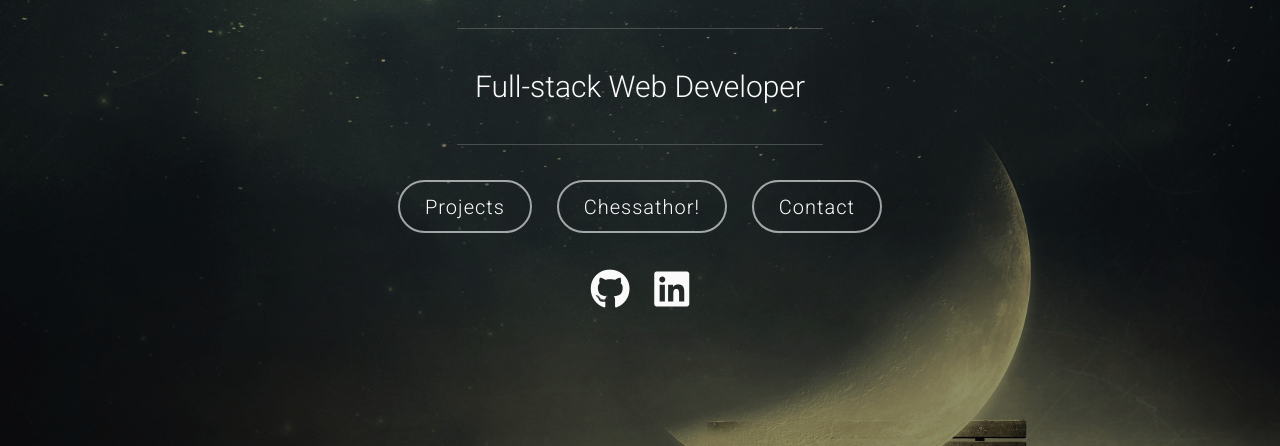
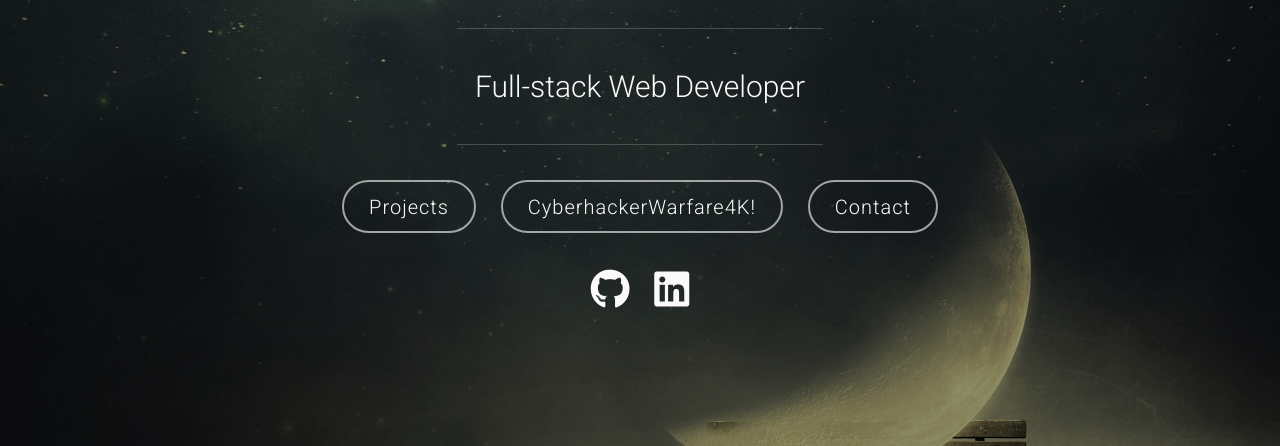
Before and after one commit to Ojself/flesjoecom, a plain HTML site: page index.html in a window 1280 px wide. Shown: the part 354-800 px from the top of the page. Drawn offline with Linux system fonts and the light colour scheme.

Commit message:
Add chwf4k

```diff
--- a/index.html
+++ b/index.html
@@ -32,7 +32,8 @@
     <hr />
     <div class="links">
       <a target="_blank" href="https://github.com/ojself">Projects</a>
-      <a class="chessathor" target="_blank" href="http://chessathor2.flesjoe.com/">Chessathor!</a>
+      <!-- <a class="chessathor" target="_blank" href="http://chessathor2.flesjoe.com/">Chessathor!</a> -->
+      <a class="chessathor" target="_blank" href="https://chw4k.herokuapp.com/">CyberhackerWarfare4K!</a>
       <a target="_blank" href="mailto:tormod.flesjo@gmail.com">Contact</a>
     </div>
     <div class="icons-social">
```
Also changed, not shown: 1 other file.
